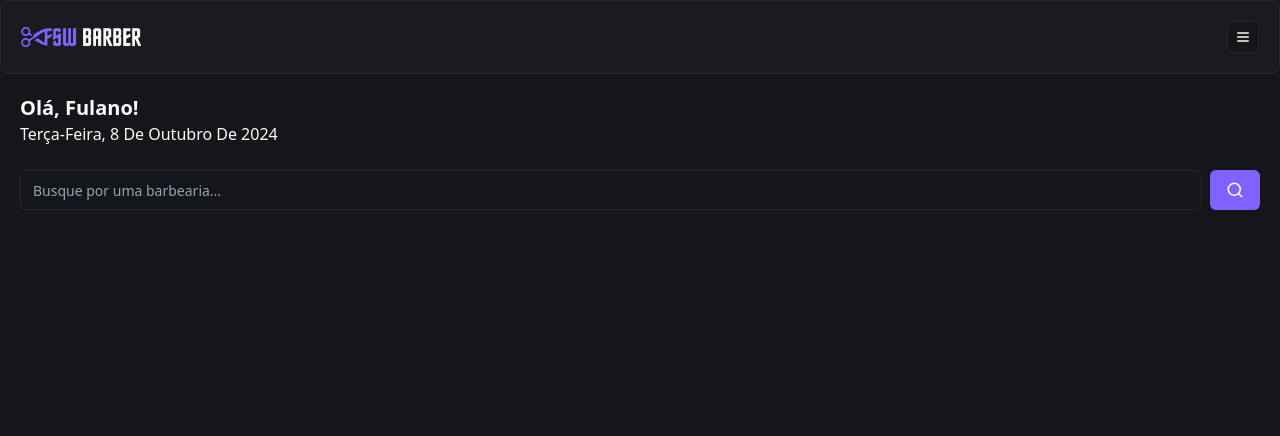
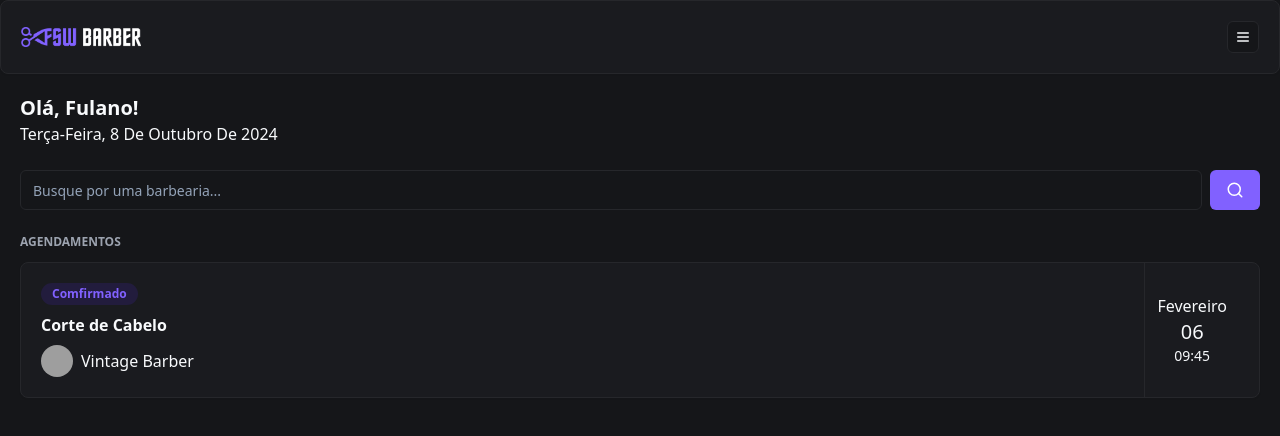
Before and after one commit to DouglasMichael/FSW-Barber, a Next.js app: page / in a window 1280 px wide. Shown: the top 436 px of the page. Built offline with nearby package versions, Linux system fonts and the light colour scheme; grey boxes are pictures that could not be loaded.

Commit message:
faet: add initial booking component

```diff
--- a/app/(home)/page.tsx
+++ b/app/(home)/page.tsx
@@ -3,6 +3,7 @@
 import Header from "../_components/header";
 import { ptBR } from "date-fns/locale";
 import Search from "./_components/search";
+import BookinItem from "../_components/booking-item";
 
 export default function Home() {
   return (
@@ -19,6 +20,11 @@
       <div className="px-5 mt-6">
         <Search/>
       </div>
+
+      <div className="px-5 mt-6">
+        <h2 className="uppercase text-gray-400 text-xs font-bold mb-3">Agendamentos</h2>
+        <BookinItem/>
+      </div>
     </>
   );
 }
--- /dev/null
+++ b/app/_components/booking-item.tsx
@@ -0,0 +1,30 @@
+import { Avatar, AvatarFallback, AvatarImage } from "./ui/avatar";
+import { Badge } from "./ui/badge";
+import { Card, CardContent } from "./ui/card";
+
+const BookinItem = () => {
+    return (
+        <Card>
+            <CardContent className="p-5 flex justify-between py-0">
+                <div className="flex flex-col gap-2 py-5">
+                    <Badge className="bg-[#221C3D] text-primary hover:bg-[#221C3D] w-fit">Comfirmado</Badge>
+                    <h2 className="font-semibold">Corte de Cabelo</h2>
+                    <div className="flex items-center gap-2">
+                        <Avatar className=" h-8 w-8">
+                            <AvatarImage src="https://utfs.io/f/8a457cda-f768-411d-a737-cdb23ca6b9b5-b3pegf.png" />
+                            <AvatarFallback></AvatarFallback>
+                        </Avatar>
+                        <h3>Vintage Barber</h3>
+                    </div>
+                </div>
+                <div className="flex flex-col items-center justify-center border-l border-solid border-secondary px-3">
+                    <p>Fevereiro</p>
+                    <p className="text-xl">06</p>
+                    <p className="text-sm">09:45</p>
+                </div>
+            </CardContent>
+        </Card>
+    );
+}
+
+export default BookinItem;
--- /dev/null
+++ b/app/_components/ui/avatar.tsx
@@ -0,0 +1,50 @@
+"use client"
+
+import * as React from "react"
+import * as AvatarPrimitive from "@radix-ui/react-avatar"
+
+import { cn } from "@/app/_lib/utils"
+
+const Avatar = React.forwardRef<
+  React.ElementRef<typeof AvatarPrimitive.Root>,
+  React.ComponentPropsWithoutRef<typeof AvatarPrimitive.Root>
+>(({ className, ...props }, ref) => (
+  <AvatarPrimitive.Root
+    ref={ref}
+    className={cn(
+      "relative flex h-10 w-10 shrink-0 overflow-hidden rounded-full",
+      className
+    )}
+    {...props}
+  />
+))
+Avatar.displayName = AvatarPrimitive.Root.displayName
+
+const AvatarImage = React.forwardRef<
+  React.ElementRef<typeof AvatarPrimitive.Image>,
+  React.ComponentPropsWithoutRef<typeof AvatarPrimitive.Image>
+>(({ className, ...props }, ref) => (
+  <AvatarPrimitive.Image
+    ref={ref}
+    className={cn("aspect-square h-full w-full", className)}
+    {...props}
+  />
+))
+AvatarImage.displayName = AvatarPrimitive.Image.displayName
+
+const AvatarFallback = React.forwardRef<
+  React.ElementRef<typeof AvatarPrimitive.Fallback>,
+  React.ComponentPropsWithoutRef<typeof AvatarPrimitive.Fallback>
+>(({ className, ...props }, ref) => (
+  <AvatarPrimitive.Fallback
+    ref={ref}
+    className={cn(
+      "flex h-full w-full items-center justify-center rounded-full bg-muted",
+      className
+    )}
+    {...props}
+  />
+))
+AvatarFallback.displayName = AvatarPrimitive.Fallback.displayName
+
+export { Avatar, AvatarImage, AvatarFallback }
--- /dev/null
+++ b/app/_components/ui/badge.tsx
@@ -0,0 +1,36 @@
+import * as React from "react"
+import { cva, type VariantProps } from "class-variance-authority"
+
+import { cn } from "@/app/_lib/utils"
+
+const badgeVariants = cva(
+  "inline-flex items-center rounded-full border px-2.5 py-0.5 text-xs font-semibold transition-colors focus:outline-none focus:ring-2 focus:ring-ring focus:ring-offset-2",
+  {
+    variants: {
+      variant: {
+        default:
+          "border-transparent bg-primary text-primary-foreground hover:bg-primary/80",
+        secondary:
+          "border-transparent bg-secondary text-secondary-foreground hover:bg-secondary/80",
+        destructive:
+          "border-transparent bg-destructive text-destructive-foreground hover:bg-destructive/80",
+        outline: "text-foreground",
+      },
+    },
+    defaultVariants: {
+      variant: "default",
+    },
+  }
+)
+
+export interface BadgeProps
+  extends React.HTMLAttributes<HTMLDivElement>,
+    VariantProps<typeof badgeVariants> {}
+
+function Badge({ className, variant, ...props }: BadgeProps) {
+  return (
+    <div className={cn(badgeVariants({ variant }), className)} {...props} />
+  )
+}
+
+export { Badge, badgeVariants }
--- a/package.json
+++ b/package.json
@@ -13,6 +13,7 @@
   },
   "dependencies": {
     "@prisma/client": "^5.20.0",
+    "@radix-ui/react-avatar": "^1.1.1",
     "@radix-ui/react-slot": "^1.1.0",
     "class-variance-authority": "^0.7.0",
     "clsx": "^2.1.1",
```
Also changed, not shown: 1 other file (tests, documents, lock files or other folders).
